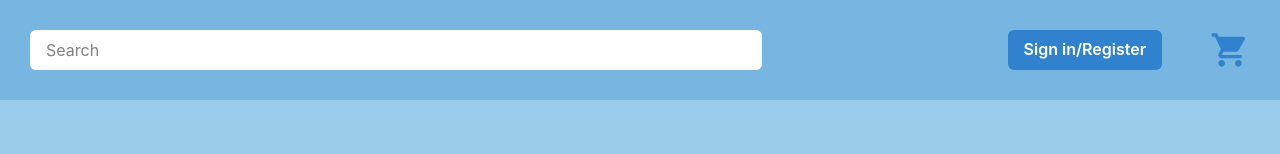
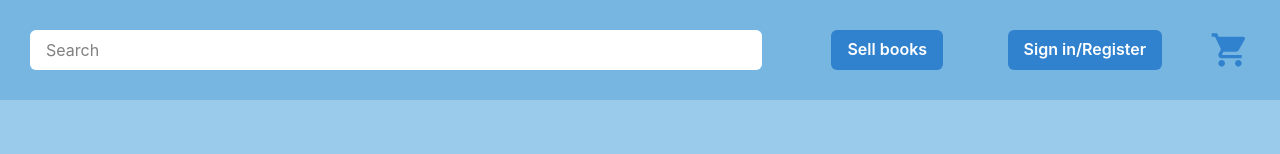
Before and after one commit to eden-chung/Divhacks2023, a React (Create React App) app: page / in a window 1280 px wide. Shown: the top 154 px of the page. Built offline with nearby package versions, Linux system fonts and the light colour scheme.

Commit message:
add sell books button

```diff
--- a/src/Home.js
+++ b/src/Home.js
@@ -36,6 +36,10 @@ export default function Home() {
       navigate(`/book/${titlebook}/${classname}/${price}/${index}`);
     };
 
+    const handleSellBooks = () => {
+        navigate(`/sell-books`);
+      };
+
     const handleSignIn = () => {
         navigate(`/sign-in`);
       };
@@ -46,6 +50,9 @@ export default function Home() {
                 <HStack>
                 <Input className='search-bar' w='60%' placeholder='Search' variant='Outline' bg="white" _placeholder={{
     color: 'grey'}}/>
+                <Button colorScheme='blue' ml='auto' onClick={handleSellBooks} mr='-5px'>
+                    Sell books
+                </Button>
                 <Button colorScheme='blue' ml='auto' onClick={handleSignIn}>
                     Sign in/Register
                 </Button>
```
